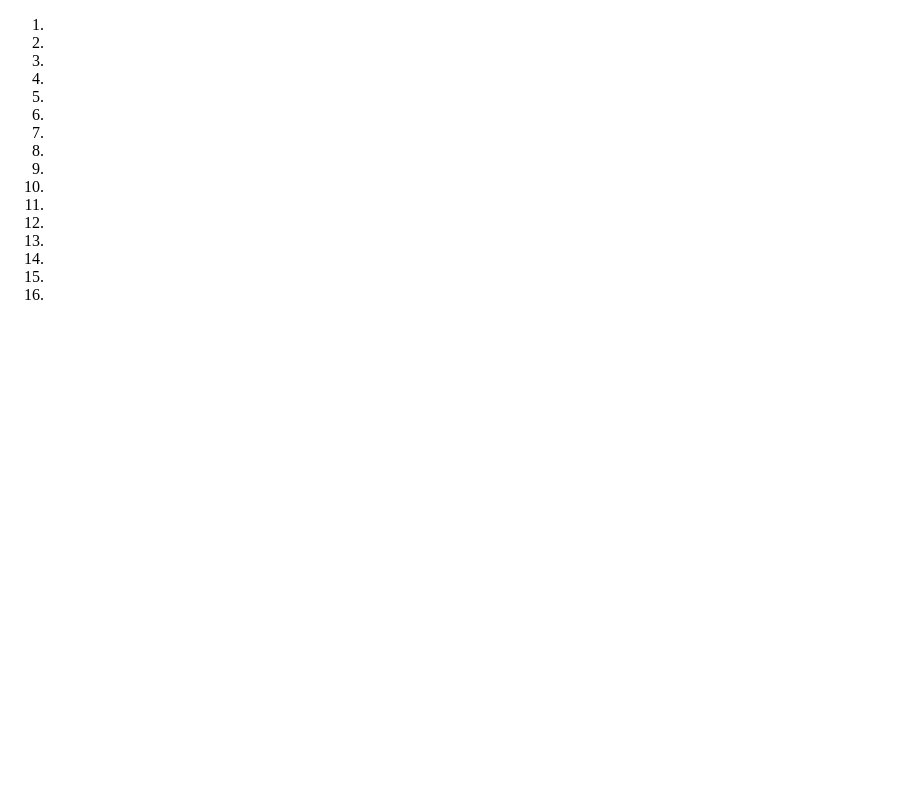
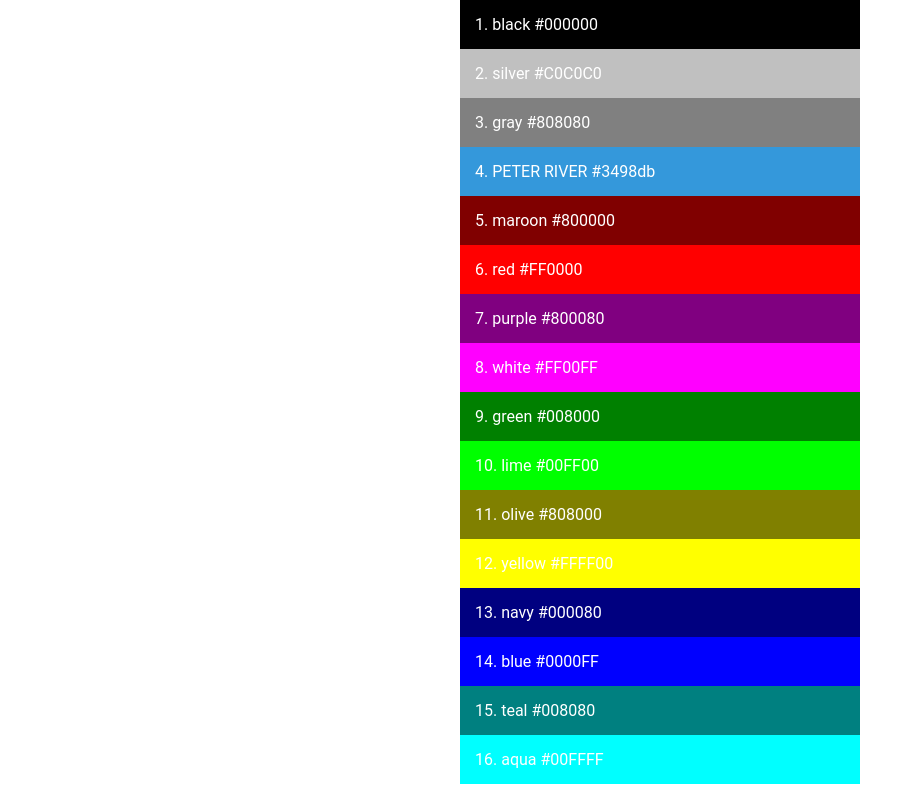
Before and after one commit to MehemmedBagirov56/CSS-tasks, a plain HTML site: page task 9.2 css/index.html in a window 1280 px wide. Shown: the whole page, without its empty margins (0-898 px from the left). Drawn offline with Linux system fonts and the light colour scheme.

Commit message:
taskt tamamlandi

```diff
--- a/task 9.2 css/index.html
+++ b/task 9.2 css/index.html
@@ -4,27 +4,28 @@
 <head>
     <meta charset="UTF-8">
     <meta name="viewport" content="width=device-width, initial-scale=1.0">
-    <title>Document</title>
+    <title>my List</title>
+    <link rel="stylesheet" href="./style.css">
 </head>
 
 <body>
     <ol>
-        <li></li>
-        <li></li>
-        <li></li>
-        <li></li>
-        <li></li>
-        <li></li>
-        <li></li>
-        <li></li>
-        <li></li>
-        <li></li>
-        <li></li>
-        <li></li>
-        <li></li>
-        <li></li>
-        <li></li>
-        <li></li>
+        <li>black #000000</li>
+        <li>silver #C0C0C0</li>
+        <li>gray #808080</li>
+        <li>PETER RIVER #3498db</li>
+        <li>maroon #800000</li>
+        <li>red #FF0000</li>
+        <li>purple #800080</li>
+        <li>white #FF00FF</li>
+        <li>green #008000</li>
+        <li>lime #00FF00</li>
+        <li>olive #808000</li>
+        <li>yellow #FFFF00</li>
+        <li>navy #000080</li>
+        <li>blue #0000FF</li>
+        <li>teal #008080</li>
+        <li>aqua #00FFFF</li>
     </ol>
 </body>
 
--- a/task 9.2 css/style.css
+++ b/task 9.2 css/style.css
@@ -0,0 +1,88 @@
+body {
+    margin: 0;
+    padding: 0;
+    font-family: 'Roboto', sans-serif;
+}
+
+ol {
+    width: 400px;
+    margin: auto;
+}
+
+li {
+    list-style-position: inside;
+    padding: 15px;
+    transition: all ease-in .2s;
+    color: white;
+}
+
+li:nth-child(1) {
+    background-color: #000000;
+}
+
+li:nth-child(2) {
+    background-color: #C0C0C0;
+}
+
+li:nth-child(3) {
+    background-color: #808080;
+}
+
+li:nth-child(4) {
+    background-color: #3498db;
+}
+
+li:nth-child(5) {
+    background-color: #800000;
+}
+
+li:nth-child(6) {
+    background-color: #FF0000;
+}
+
+li:nth-child(7) {
+    background-color: #800080;
+}
+
+li:nth-child(8) {
+    background-color: #FF00FF;
+}
+
+li:nth-child(9) {
+    background-color: #008000;
+}
+
+li:nth-child(10) {
+    background-color: #00FF00;
+}
+
+li:nth-child(11) {
+    background-color: #808000;
+}
+
+li:nth-child(12) {
+    background-color: #FFFF00;
+}
+
+li:nth-child(13) {
+    background-color: #000080;
+}
+
+li:nth-child(14) {
+    background-color: #0000FF;
+}
+
+li:nth-child(15) {
+    background-color: #008080;
+}
+
+li:nth-child(16) {
+    background-color: #00FFFF;
+}
+
+li:hover {
+    cursor: pointer;
+    color: #000000;
+    background-color: #ffffff;
+    transition: all ease-in .2s;
+}
```
